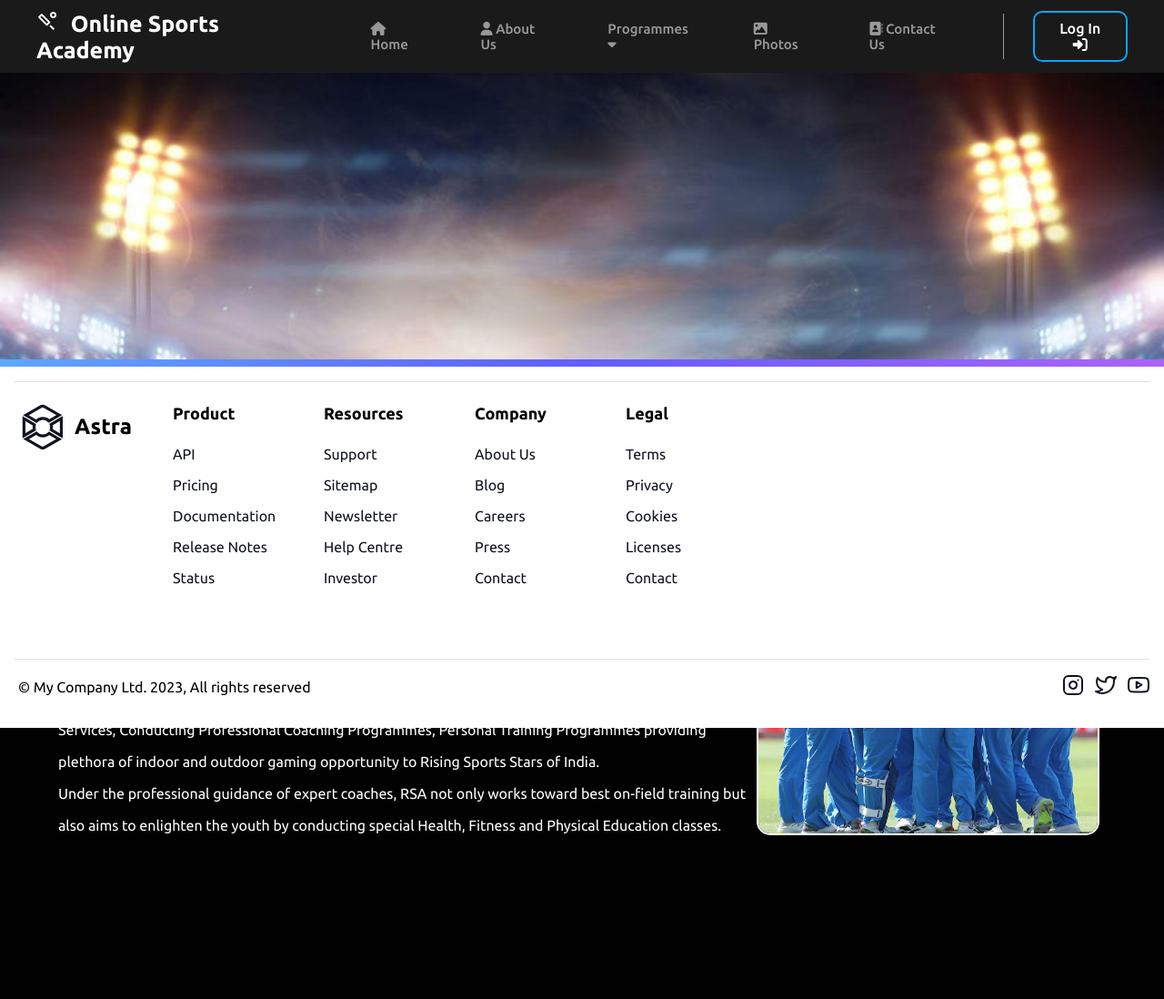
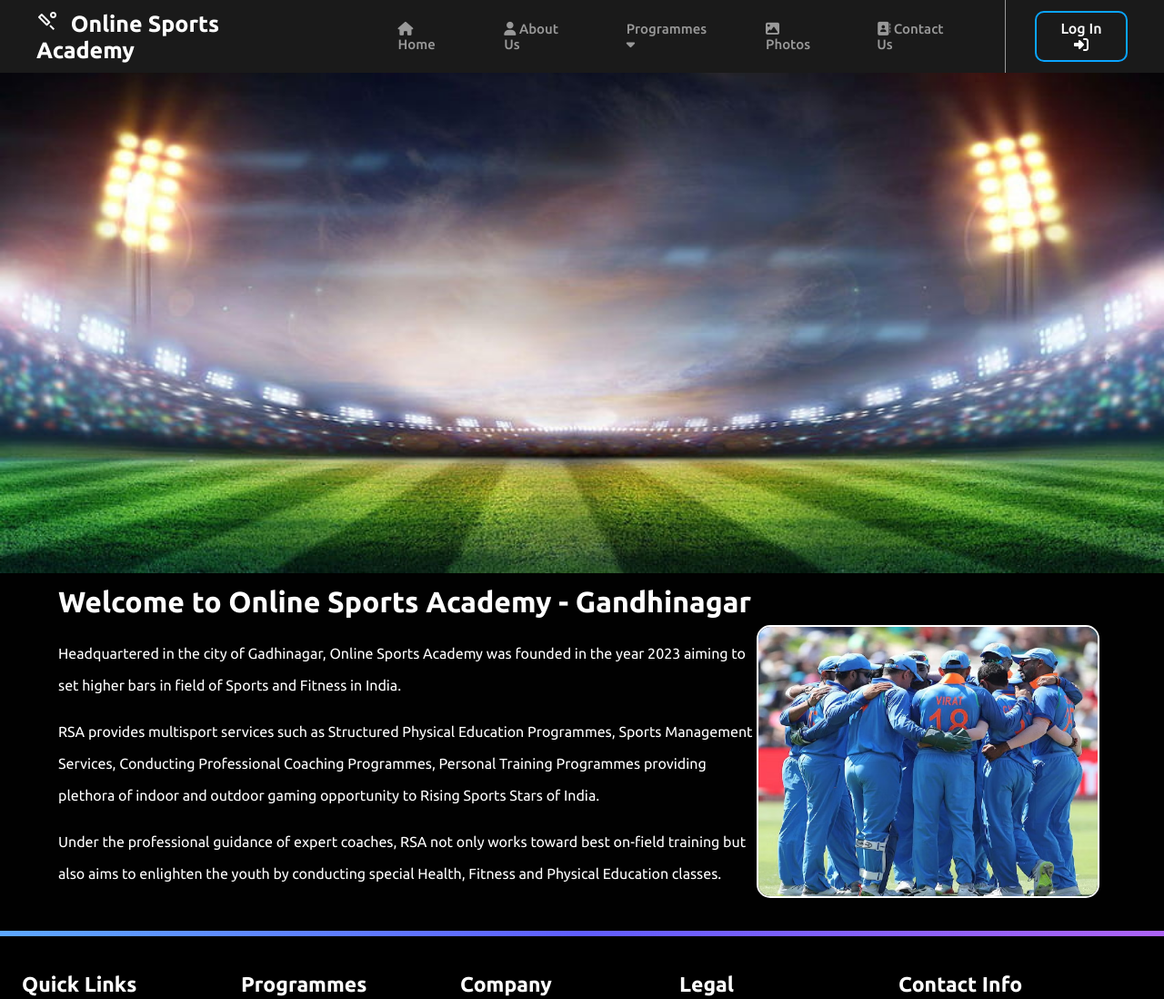
Before and after one commit to DHARMA-2006/Project-1, a plain HTML site: page index.html in a window 1280 px wide. Shown: the top 1098 px of the page at 91% size. Before the commit the page ends 925 px from the top, so only its background shows below. Drawn offline with nearby package versions, Linux system fonts and the light colour scheme.

Commit message:
home page ready

```diff
--- a/css/style.css
+++ b/css/style.css
@@ -161,37 +161,8 @@ a {
   border-radius: 15px;
 }
 
-:root {
-  --footer-background: white;
-  --text-color: #111420;
-  --text-gray: #e1e1e1;
-  --text-heading-gray: #b9b9b9;
-}
-
-html {
-  font-size: 16px;
-  font-family: 'Red Hat Display', sans-serif;
-}
-
-/*? footer reset */
-*,
-*::after,
-*::before {
-  margin: 0px;
-  padding: 0px;
-  box-sizing: border-box;
-}
-
-body {
-  margin: 0px;
-}
-
-/*? footer containers */
-
 footer {
-  position: absolute;
-  bottom: 0px;
-  background-color: var(--footer-background);
+  background-color: black;
   min-width: 300px;
   width: 100%;
   bottom: 0px;
@@ -202,64 +173,20 @@ footer {
 
 .footer-wrapper {
   display: flex;
-  background: var(--footer-background);
+  background: black;
   flex-direction: column;
   max-width: 1320px;
   padding: 16px;
 }
 
-
-/*? top section */
-.footer-top {
-  display: flex;
-  flex-wrap: wrap;
-  justify-content: start;
-  align-items: start;
-  padding: 16px 0px;
-  justify-content: space-between;
-}
-
 .footer-line {
   display: block;
   width: 100%;
-  height: 8px;
+  height: 6px;
   background: linear-gradient(90deg, #5da8ff,
           #605dff 50%, #ad63f6);
 }
 
-/*? footer subscribe */
-.footer-subscribe {
-  display: flex;
-  gap: 12px;
-  flex-wrap: wrap;
-}
-
-.footer-subscribe>input {
-  border: 1px solid var(--text-gray);
-  color: var(--text-color);
-  min-height: 36px;
-  font-size: 1.2rem;
-  flex: 1 0 120px;
-  padding: 8px 12px;
-  border-radius: 8px;
-}
-
-.footer-subscribe>button {
-  cursor: pointer;
-  background-color: var(--text-color);
-  border-radius: 8px;
-  color: white;
-  font-size: 1.25rem;
-  min-width: 120px;
-  min-height: 36px;
-  flex: 1 0 80px;
-  white-space: nowrap;
-  padding: 8px 12px;
-  border: 0px;
-  outline: none;
-}
-
-/*? footer columns */
 .footer-columns {
   display: flex;
   flex-direction: row;
@@ -271,7 +198,6 @@ footer {
   gap: 16px;
   padding: 24px 8px 16px 8px;
   margin: 0 auto;
-  border-top: 1px solid var(--text-gray);
 }
 
 .footer-columns ul {
@@ -281,7 +207,7 @@ footer {
 }
 
 .footer-columns ul a {
-  color: var(--text-color);
+  color: white;
   text-decoration: none;
 }
 
@@ -294,40 +220,36 @@ footer {
 }
 
 .footer-columns h3 {
-  color: var(--footer-heading-gray);
+  color: white;
   margin-top: 0;
-  margin-bottom: 25px;
-  font-size: 1.125rem;
-}
-
-.footer-centering {
-  margin: 0 auto;
+  margin-bottom: 20px;
+  font-size: 23px;
 }
 
 .footer-columns>section {
-  min-width: 150px;
+  min-width: 225px;
 }
 
-.footer-logo {
-  display: flex;
-  flex-direction: row;
-  align-items: center;
-  justify-content: start;
-  min-width: 180px;
-  gap: 8px;
+.Location p{
+  color: white;
+}
+.Location a{
+  color: white;
+}
+
+.Location{
+  max-width: 30px;
 }
 
 .footer-logo>svg {
-  stroke: var(--text-color);
+  stroke: white;
   stroke-width: 8px;
   width: 50px;
 }
 
-/*? Footer bottom */
-
 .footer-bottom {
   text-align: center;
-  border-top: 1px solid var(--text-gray);
+  border-top: 1px solid white;
   margin-top: 48px;
   display: flex;
   align-items: center;
@@ -341,17 +263,9 @@ footer {
 .footer-bottom>small {
   font-size: 16px;
   margin: 0 4px;
+  color: white;
 }
 
-.footer-headline>h2 {
-  margin: 0px;
-}
-
-.footer-headline>p {
-  margin: 12px 0px;
-}
-
-/*? socials */
 
 .social-links {
   display: flex;
@@ -360,11 +274,11 @@ footer {
 }
 
 .social-links img {
-  width: 24px;
+  width: 35px;
   height: 24px;
   transition: all 0.2s ease-in-out;
 }
 
 .social-links img:hover {
-  transform: scale(1.1);
+  transform: scale(1.5);
 }
--- a/index.html
+++ b/index.html
@@ -33,8 +33,9 @@
               <ul>
                 <li><a href="">Cricket</a></li>
                 <li><a href="">football</a></li>
+                <li><a href="">Volleyball</a></li>
+                <li><a href="">Basketball</a></li>
                 <li><a href="">Chess</a></li>
-                <li><a href="">Basketball</a></li>
               </ul>
             </div>
           </li>
@@ -77,64 +78,42 @@
       <div class="img"><img src="img/img.png" alt="Image"></div>
     </div>
   </div>
+  <br><br>
   <footer>
     <div class="footer-line"></div>
     <div class="footer-wrapper">
       <div class="footer-columns">
-            <section class="footer-logo">
-                <svg xmlns="http://www.w3.org/2000/svg" class="logo" fill="none" viewBox="30 30 126 126">
-                    <path
-                        d="M82.646 37.0917C85.7401 35.3054 89.552 35.3054 92.646 37.0917L133.614 60.7445L105.286 77.3318C100.901 72.9296 94.8325 70.2051 88.128 70.2051C81.1554 70.2051 74.871 73.1519 70.4523 77.8681L41.4416 60.8811L82.646 37.0917Z"
-                        fill="white"></path>
-                    <path
-                        d="M64.9303 87.4484L35.9141 70.4582V117.952L64.8222 101.025C64.2287 98.9258 63.9111 96.7109 63.9111 94.4219C63.9111 91.9977 64.2673 89.6567 64.9303 87.4484Z"
-                        fill="white"></path>
-                    <path
-                        d="M70.1924 110.694L41.8975 127.262L82.646 150.788C85.74 152.574 89.552 152.574 92.646 150.788L133.158 127.398L105.556 111.236C101.152 115.8 94.9714 118.639 88.128 118.639C81.0175 118.639 74.6227 115.574 70.1924 110.694Z"
-                        fill="white"></path>
-                    <path
-                        d="M111.22 101.739L139.376 118.226C139.377 118.162 139.378 118.098 139.378 118.034V70.1831L111.101 86.7403C111.908 89.154 112.345 91.7369 112.345 94.4219C112.345 96.9723 111.951 99.4305 111.22 101.739Z"
-                        fill="white"></path>
-                </svg>
-                <h2 class="hide">Astra</h2>
-            </section>
         <section>
-                <h3>Product</h3>
+          <h3>Quick Links</h3>
           <ul>
             <li>
-                        <a href="#" title="API">API</a>
+              <a href="#" title="API">Home</a>
             </li>
             <li>
-                        <a href="#" title="Pricing">Pricing</a>
+              <a href="#" title="Documentation">Programmes</a>
             </li>
             <li>
-                        <a href="#" title="Documentation">Documentation</a>
-                    </li>
-                    <li>
-                        <a href="#" title="Release Notes">Release Notes</a>
-                    </li>
-                    <li>
-                        <a href="#" title="Status">Status</a>
+              <a href="#" title="Release Notes">Photos</a>
             </li>
           </ul>
         </section>
         <section>
-                <h3>Resources</h3>
+          <h3>Programmes</h3>
           <ul>
             <li>
-                        <a href="#" title="Support">Support</a>
+              <a href="#" title="Support">Cricket</a>
             </li>
             <li>
-                        <a href="#" title="Sitemap">Sitemap</a>
+              <a href="#" title="Sitemap">Football</a>
             </li>
             <li>
-                        <a href="#" title="Newsletter">Newsletter</a>
+              <a href="#" title="Newsletter">Basketball</a>
             </li>
             <li>
-                        <a href="#" title="Help Centre">Help Centre</a>
+              <a href="#" title="Help Centre">Chess</a>
             </li>
             <li>
-                        <a href="#" title="Investor">Investor</a>
+              <a href="#" title="Investor">Volleyball</a>
             </li>
           </ul>
         </section>
@@ -143,12 +122,6 @@
           <ul>
             <li>
               <a href="#" title="About Us">About Us</a>
-                    </li>
-                    <li>
-                        <a href="#" title="Blog">Blog</a>
-                    </li>
-                    <li>
-                        <a href="#" title="Careers">Careers</a>
             </li>
             <li>
               <a href="#" title="Press">Press</a>
@@ -188,17 +161,23 @@
             </li>
           </ul>
         </section>
+        <section class="Location">
+          <h3>Contact Info</h3>
+          <a href="https://www.google.com/maps/place/Mantreshy+apartment/@23.2395542,72.6449515,17z/data=!4m6!3m5!1s0x395c2b8734fb1bd7:0x32b26f498139962c!8m2!3d23.2395493!4d72.6475264!16s%2Fg%2F11sh4hktrb?entry=ttu"><i class="fa-solid fa-location-dot" style="color: #ffffff;"></i> FF-1, Plot No.374, Mantreshay Appartment, Sector - 23, Gandhinagar, Gujarat</a><br><br>
+          <a href="9537337323"><i class="fa-solid fa-phone" style="color: #ffffff;"></i> +91 9537337323</a><br><br>
+          <a href="https://mail.google.com/mail/u/0/#inbox?compose=GTvVlcSPFrCVctcbkxndnCwFTxFWfdNnbsDHWMZqRZgmqBDjtKRvkdLDSrVbfCqdWSbhqJJfLFNfq"><i class="fa-solid fa-envelope" style="color: #ffffff;"></i> dharmaahjoliya@gmail.com</a>
+        </section>
       </div>
       <div class="footer-bottom">
-            <small>© My Company Ltd. <span id="year"></span>, All rights reserved</small>
+        <small>© Online Sports Academy Pvt. Ltd. <span id="year"></span>, All rights reserved</small>
         <span class='social-links'>
-                <a href="#" title="Instagram">
+          <a href="https://www.instagram.com/dharma.ahjoliya/" title="Instagram">
             <img src="svg/instagram.svg" alt='Instagram'>
           </a>
-                <a href="#" title="Twitter">
+          <a href="https://twitter.com/AhjoliyaDharma" title="Twitter">
             <img src="svg/twitter.svg" alt='Twitter'>
           </a>
-                <a href="#" title="Youtube">
+          <a href="https://www.youtube.com/channel/UCnzkitdFbUe6NBDjyY7v4gQ" title="Youtube">
             <img src="svg/youtube.svg" alt='YouTube'>
           </a>
         </span>
```
Also changed, not shown: svg/instagram (1).svg (added). Lines whose indentation alone changed are shown as unchanged.
